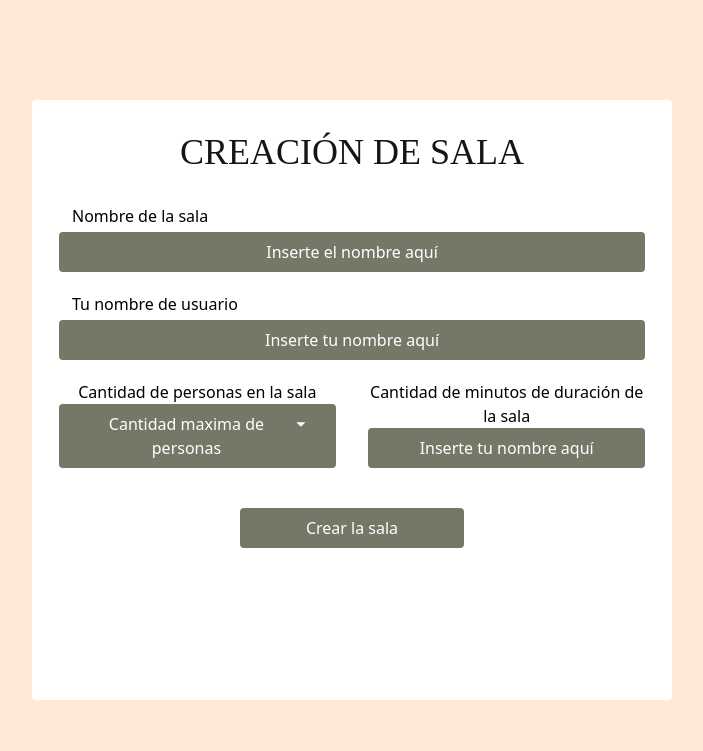
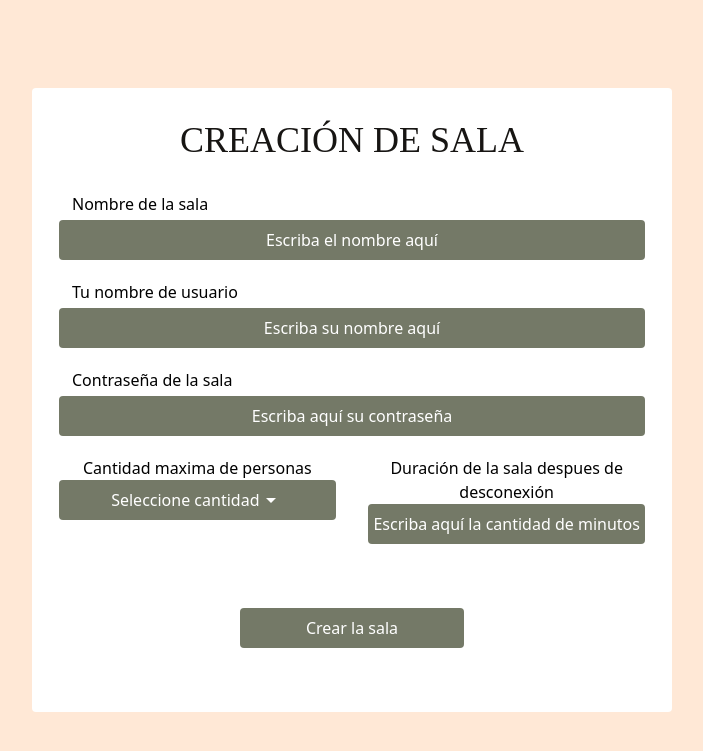
Before and after one commit to storrealbac/usm-studyrooms, a Flask app: page /room/create in a window 1280 px wide. Shown: the top 751 px of the page, without its empty margins (288-991 px from the left). Run offline with Flask 2, Linux system fonts and the light colour scheme; some libraries are stand-ins or nearby versions; some web fonts are replaced.

Commit message:
avances en la formulario de creación de salas

```diff
--- a/src/templates/home/inicio.html
+++ b/src/templates/home/inicio.html
@@ -11,9 +11,9 @@
                 <label class="block" for="crear-sala">
                     <h1 class="font-pt-sans mt-7 text-color-smokyblack">Crear una sala</h1>
                 </label>
-                <button class="bg-color-xanadu px-4 mt-1 mb-10 hover:bg-color-sonicsilver text-white py-2 ml-10 mr-10 rounded-full">
+                <a href="room/create" class="bg-color-xanadu px-4 mt-1 mb-10 hover:bg-color-sonicsilver text-white py-2 ml-10 mr-10 rounded-full">
                     Crear una sala
-                </button>
+                </a>
 
                 <label class="block" for="unirse-sala">
                     <h1>Unirse a una sala</h1>
--- a/src/templates/room/create.html
+++ b/src/templates/room/create.html
@@ -1,9 +1,14 @@
+<!-- Importing macros -->
+{% from "macros/return_page.html" import return_page %}
+
 {% extends 'layout/base.html' %}
 {% block content %}
-<div class="flex h-screen ">
-    <div class="m-auto w-96 sm:w-1/2 h-3/4 bg-white rounded">
 
-        <h1 class="font-new-spirit-normal m-8 text-4xl text-color-smokyblack"> CREACIÓN DE SALA</h1>
+<div class="flex h-screen">
+
+    <div class="m-auto w-96 md:w-1/2 bg-white rounded">
+
+        <h1 class="font-new-spirit-normal m-8 text-4xl text-color-smokyblack">CREACIÓN DE SALA</h1>
 
         <!-- Nombre de sala -->
         <label class="block text-left ml-10 mb-1" for="unirse-sala">
@@ -11,8 +16,8 @@
         </label>
         <input
             class="w-11/12 mb-5 bg-color-xanadu text-center focus:bg-color-sonicsilver focus:placeholder-opacity-0 text-white py-2 rounded placeholder-white"
-            placeholder="Inserte el nombre aquí"
-            maxlength="6"
+            placeholder="Escriba el nombre aquí"
+            maxlength="12"
         />
 
 
@@ -22,8 +27,19 @@
         </label>
         <input
             class="w-11/12 mb-5 bg-color-xanadu text-center focus:bg-color-sonicsilver focus:placeholder-opacity-0 text-white py-2 rounded placeholder-white"
-            placeholder="Inserte tu nombre aquí"
-            maxlength="6"
+            placeholder="Escriba su nombre aquí"
+            maxlength="12"
+        />
+
+        <!-- Contraseña de sala -->
+        <label class="block text-left ml-10 mb-1" for="unirse-sala">
+            <h1>Contraseña de la sala</h1>
+        </label>
+        <input
+            class="w-11/12 mb-5 bg-color-xanadu text-center focus:bg-color-sonicsilver focus:placeholder-opacity-0 text-white py-2 rounded placeholder-white"
+            placeholder="Escriba aquí su contraseña"
+            maxlength="16"
+            type="password"
         />
 
         <div class="grid grid-cols-2 w-11/12 m-auto gap-8">
@@ -31,15 +47,16 @@
             <!-- Cantidad de personas de sala (Dropdown) -->
             <div class="text-center">
                 <label class="block" for="cantidad-sala">
-                    <h1>Cantidad de personas en la sala</h1>
+                    <h1>Cantidad maxima de personas</h1>
                 </label>
-                <div x-data="{show: false}" @click.away="show = false" >
-                    <button @click="show = ! show" :class="show ? '' : 'rounded-b' " class="w-full border-0 block bg-color-xanadu bg-blue-600 rounded-t px-6 py-2 overflow-hidden focus:outline-none focus:border-white">
+                <div x-data="menuPersonas()" @click.away="cambiarEstado()">
+                    <button @click="show = !show" :class="show ? '' : 'rounded-b' " class="w-full border-0 block bg-color-xanadu bg-blue-600 rounded-t px-6 py-2 overflow-hidden focus:outline-none focus:border-white">
                         <div class="flex justify-center">
-                            <span class="text-white">
-                                Cantidad maxima de personas
-                            </span>
-                                <svg class="fill-current text-white" xmlns="http://www.w3.org/2000/svg" height="24" viewBox="0 0 24 24" width="24">
+
+                            <!-- La cantidad se maneja por el componente -->
+                            <p class="text-white" x-text="cantidad_str"></p>
+
+                            <svg class="fill-current text-white" xmlns="http://www.w3.org/2000/svg" height="24" viewBox="0 0 24 24" width="24">
                                 <path d="M7 10l5 5 5-5z" />
                                 <path d="M0 0h24v24H0z" fill="none" />
                             </svg>
@@ -47,18 +64,18 @@
                     </button>
 
                     <div x-show="show" class="bg-white rounded shadow-xl relative">
-                        <a href="#" class="absolute text-white right-0 left-0 block px-4 py-1 bg-color-sonicsilver hover:bg-white hover:text-color-smokyblack" >
+                        <a href="#" x-on:click="mostrarCantidad(3)" class="absolute text-white right-0 left-0 block px-4 py-1 bg-color-sonicsilver hover:bg-white hover:text-color-smokyblack" >
                             3 personas
                         </a>
-                        <a href="#" class="absolute text-white right-0 left-0 top-8 block px-4 py-1 bg-color-sonicsilver hover:bg-white hover:text-color-smokyblack" >
+                        <a href="#" x-on:click="mostrarCantidad(5)" class="absolute text-white right-0 left-0 top-8 block px-4 py-1 bg-color-sonicsilver hover:bg-white hover:text-color-smokyblack" >
                             5 personas
                         </a>
 
-                        <a href="#" class="absolute text-white right-0 left-0 top-16 block px-4 py-1 bg-color-sonicsilver hover:bg-white hover:text-color-smokyblack" >
+                        <a href="#" x-on:click="mostrarCantidad(7)" class="absolute text-white right-0 left-0 top-16 block px-4 py-1 bg-color-sonicsilver hover:bg-white hover:text-color-smokyblack" >
                             7 personas
                         </a>
 
-                        <a href="#" class="absolute text-white rounded-b right-0 left-0 top-24 block px-4 py-1 bg-color-sonicsilver hover:bg-white hover:text-color-smokyblack" >
+                        <a href="#" x-on:click="mostrarCantidad(10)" class="absolute text-white rounded-b right-0 left-0 top-24 block px-4 py-1 bg-color-sonicsilver hover:bg-white hover:text-color-smokyblack" >
                             10 personas
                         </a>
 
@@ -70,22 +87,49 @@
             <!-- Cantidad de minutos de sala -->
             <div class="text-center">
                 <label class="block" for="nombre-usuario">
-                    <h1>Cantidad de minutos de duración de la sala</h1>
+                    <h1>Duración de la sala despues de desconexión</h1>
                 </label>
                 <input
                     class="w-full bg-color-xanadu text-center focus:bg-color-sonicsilver focus:placeholder-opacity-0 text-white py-2 rounded placeholder-white"
-                    placeholder="Inserte tu nombre aquí"
-                    maxlength="6"
+                    placeholder="Escriba aquí la cantidad de minutos"
+                    maxlength="2"
                     type="text"
+                    onkeypress="return isNumberKey(event)"
                 />
             </div>
-
         </div>
 
-        <button class="bg-color-xanadu px-4 w-56 mt-10 mb-10 hover:bg-color-sonicsilver text-white py-2 ml-10 mr-10 rounded">
+
+        <button class="bg-color-xanadu px-4 w-56 mt-16 mb-16 hover:bg-color-sonicsilver text-white py-2 rounded">
             Crear la sala
         </button>
 
     </div>
 </div>
+
+<script>
+    // Componente del dropdown
+    const menuPersonas = () => {
+        return {
+            show: false,
+            cantidad: 0,
+            cantidad_str: "Seleccione cantidad",
+
+            mostrarCantidad(cantidad_clickeada) {
+                this.cantidad_str = `${String(cantidad_clickeada)} personas`;
+            },
+
+            cambiarEstado() {
+                this.show = !this.show;
+            }
+        }
+    }
+
+    const isNumberKey = (evt) => {
+        let charCode = (evt.which) ? evt.which : event.keyCode
+        if (charCode > 31 && charCode < 48 || charCode > 57)
+            return false;
+        return true;
+    }
+</script>
 {% endblock %}
```
Also changed, not shown: TODO.md (+4 -3 lines), src/templates/about/desarrolladores.html (+0 -7 lines).
